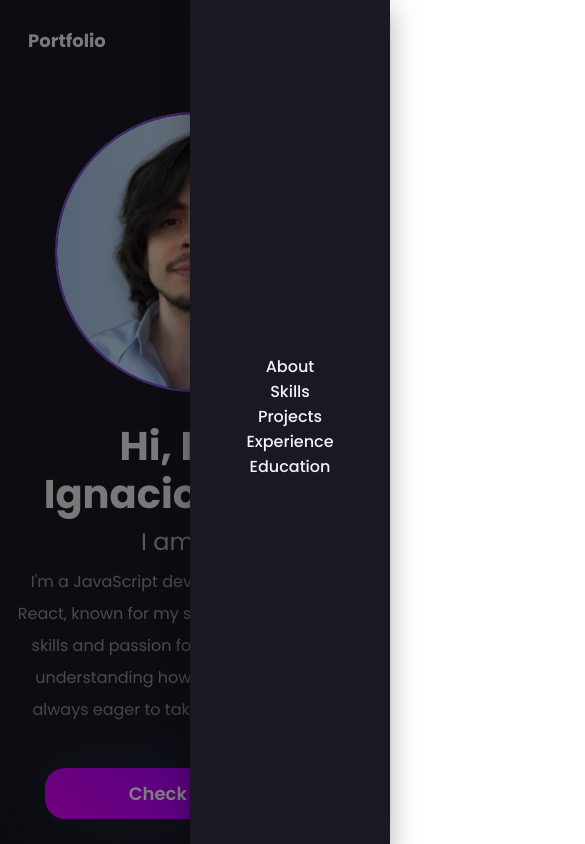
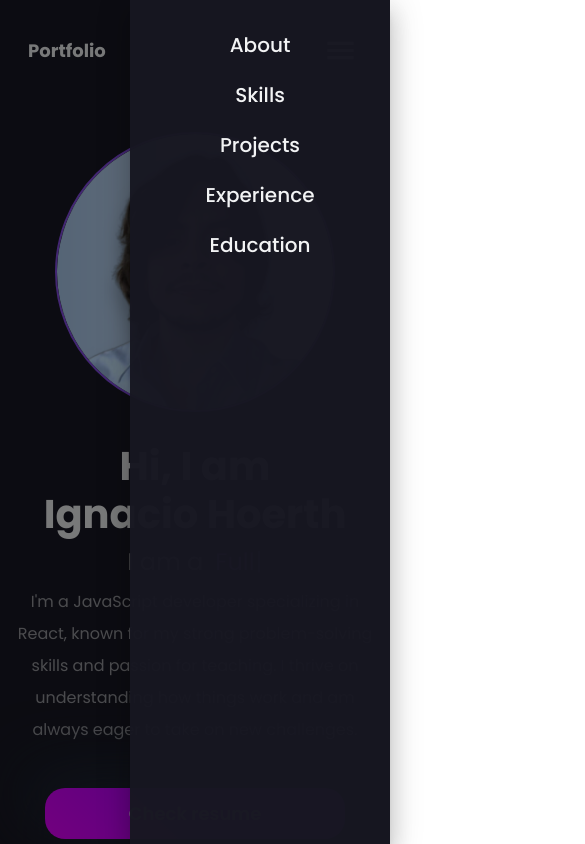
Before and after one commit to iHoerth/portfolio, a React (Create React App) app: page / in a window 390 px wide. Both pictures are taken after a click on the button 340 px from the left and 40 px from the top of the page. Shown: the top 844 px of the page, 585 px wide, since content can reach past the window. Built offline with nearby package versions, Linux system fonts and the light colour scheme; the HTML template or start-up script is replaced by a standard one.

Commit message:
Styles navbar

```diff
--- a/src/App.jsx
+++ b/src/App.jsx
@@ -15,7 +15,6 @@ const Body = styled.div`
   background-color: ${({ theme }) => theme.bg};
   width: 100%;
   height: 100%;
-  overflow-x: hidden;
 `;
 
 const Wrapper = styled.div`
--- a/src/components/NavBar/NavBar.jsx
+++ b/src/components/NavBar/NavBar.jsx
@@ -13,6 +13,7 @@ import {
   GithubButton,
   Span,
   MobileDrawer,
+  MobileNavLink,
 } from './components';
 
 const NavBar = () => {
@@ -37,11 +38,11 @@ const NavBar = () => {
         </MobileIcon>
 
         <MobileDrawer anchor="right" open={open} onClose={() => setOpen(false)}>
-          <NavLink href="#about">About</NavLink>
-          <NavLink href="#skills">Skills</NavLink>
-          <NavLink href="#projects">Projects</NavLink>
-          <NavLink href="#experience">Experience</NavLink>
-          <NavLink href="#education">Education</NavLink>
+          <MobileNavLink onClick={() => setOpen(!open)} href="#about">About</MobileNavLink>
+          <MobileNavLink onClick={() => setOpen(!open)} href="#skills">Skills</MobileNavLink>
+          <MobileNavLink onClick={() => setOpen(!open)} href="#projects">Projects</MobileNavLink>
+          <MobileNavLink href="#experience">Experience</MobileNavLink>
+          <MobileNavLink href="#education">Education</MobileNavLink>
         </MobileDrawer>
 
         <ButtonContainer>
--- a/src/components/NavBar/components.js
+++ b/src/components/NavBar/components.js
@@ -4,7 +4,7 @@ import { IconButton, Drawer } from '@mui/material';
 
 export const Nav = styled.div`
   background-color: ${({ theme }) => theme.card_light};
-  height: 80px;
+  height: 100px;
   display: flex;
   justify-content: center;
   align-items: center;
@@ -75,6 +75,10 @@ export const NavItems = styled.ul`
   list-style: none;
 
   @media screen and (max-width: 768px) {
+    gap: 16px;
+  }
+
+  @media screen and (max-width: 640px) {
     display: none;
   }
 `;
@@ -88,6 +92,10 @@ export const NavLink = styled.a`
   &:hover {
     color: ${({ theme }) => theme.primary};
   }
+
+  @media screen and (max-width: 768px) {
+    font-size: 14px;
+  }
 `;
 
 export const ButtonContainer = styled.div`
@@ -98,6 +106,7 @@ export const ButtonContainer = styled.div`
   height: 100%;
   margin: 0px 0px 0px 8px;
   padding: 0px 6px;
+
   @media screen and (max-width: 640px) {
     display: none;
   }
@@ -125,6 +134,12 @@ export const GithubButton = styled.a`
     transition: 0.2s;
   }
 
+  @media screen and (max-width: 768px) {
+    padding: 0px 14px;
+    width: 120px;
+    font-size: 0.8rem;
+  }
+
   @media screen and (max-width: 640px) {
     font-size: 0.8rem;
   }
@@ -138,16 +153,33 @@ export const Span = styled.div`
   color: ${({ theme }) => theme.text_primary};
 `;
 
+export const MobileNavLink = styled.a`
+  color: ${({ theme }) => theme.text_primary};
+  font-weight: 500;
+  font-size: 20px;
+  cursor: pointer;
+  text-decoration: none;
+  transition: all 0.2s ease-in-out;
+  &:hover {
+    color: ${({ theme }) => theme.primary};
+  }
+`;
+
 export const MobileDrawer = styled(Drawer)(({ theme }) => ({
   '& .MuiPaper-root': {
-    backgroundColor: theme.card_light,
+    backgroundColor: theme.card_translucent,
     color: theme.text_light,
-    width: '200px',
+    width: '260px',
     display: 'flex',
     flexDirection: 'column',
     alignItems: 'center',
-    justifyContent: 'center',
-    padding: '12px 40px 24px 40px',
-
+    justifyContent: 'start',
+    padding: '30px',
+    gap: '20px',
+  },
+  '@media (max-width: 360px)': {
+    '& .MuiPaper-root': {
+      width: '80%',
+    },
   },
 }));
--- a/src/utils/themes.js
+++ b/src/utils/themes.js
@@ -5,6 +5,7 @@ export const darkTheme = {
   text_primary: '#F2F3F4',
   text_secondary: '#b1b2b3',
   card: '#171721',
+  card_translucent: '#171721f8',
   card_light: '#191924',
   button: '#854CE6',
   white: '#FFFFFF',
```
